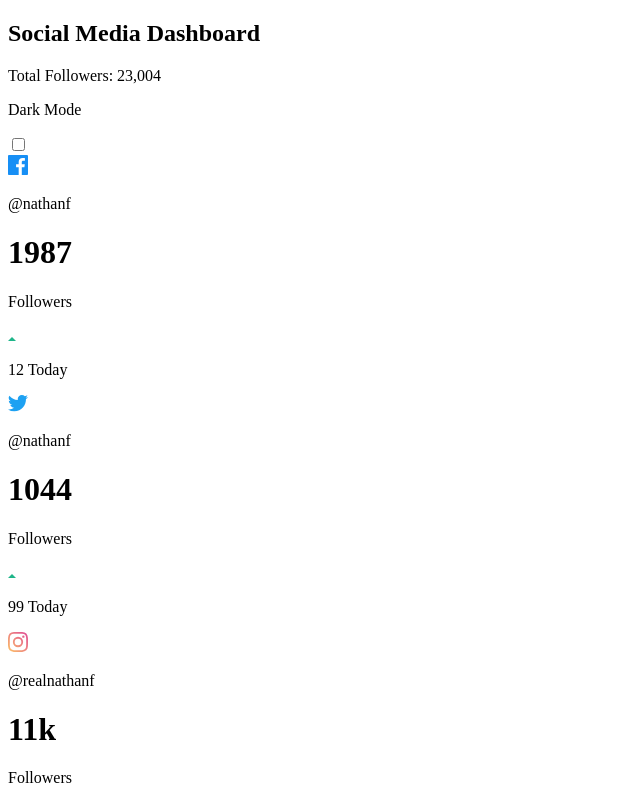
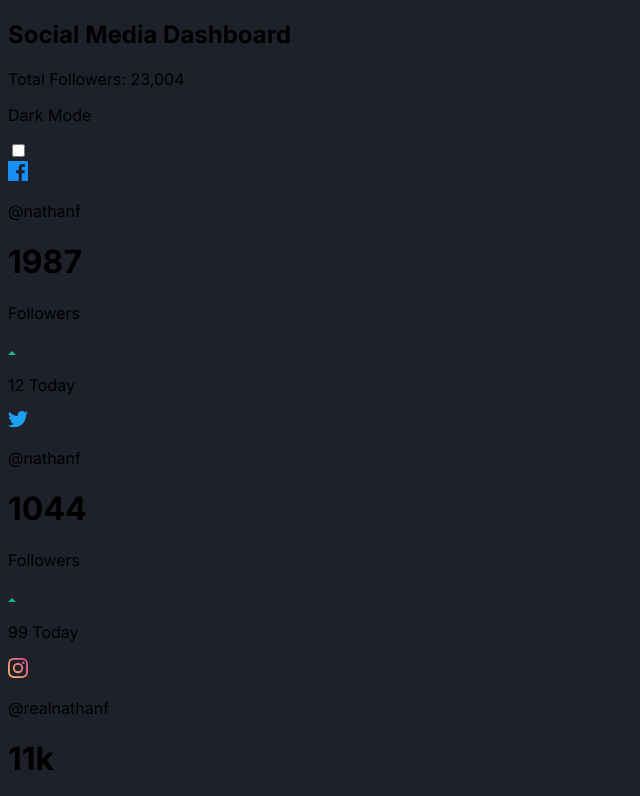
Before and after one commit to TechyCredeski/social-media-dashboard, a plain HTML site: page index.html in a window 1280 px wide. Shown: the top 796 px of the page, without its empty margins (0-640 px from the left). Drawn offline with Linux system fonts and the light colour scheme.

Commit message:
Css file created

```diff
--- a/index.html
+++ b/index.html
@@ -5,7 +5,7 @@
   <meta name="viewport" content="width=device-width, initial-scale=1.0"> <!-- displays site properly based on user's device -->
 
   <link rel="icon" type="image/png" sizes="32x32" href="./images/favicon-32x32.png">
-
+  <link rel="stylesheet" href="css/styles.css">
   <title>Frontend Mentor | [Challenge Name Here]</title>
 
 </head>
--- a/sass/_utils.scss
+++ b/sass/_utils.scss
@@ -0,0 +1,3 @@
+.container {
+
+}
--- a/sass/styles.scss
+++ b/sass/styles.scss
@@ -1,3 +1,9 @@
 @import 'config';
 @import 'utils';
 @import 'mobile';
+
+
+body {
+    font-family: $font-family;
+    background-color: $BG;
+}
```
Also changed, not shown: css/styles.css (added).
